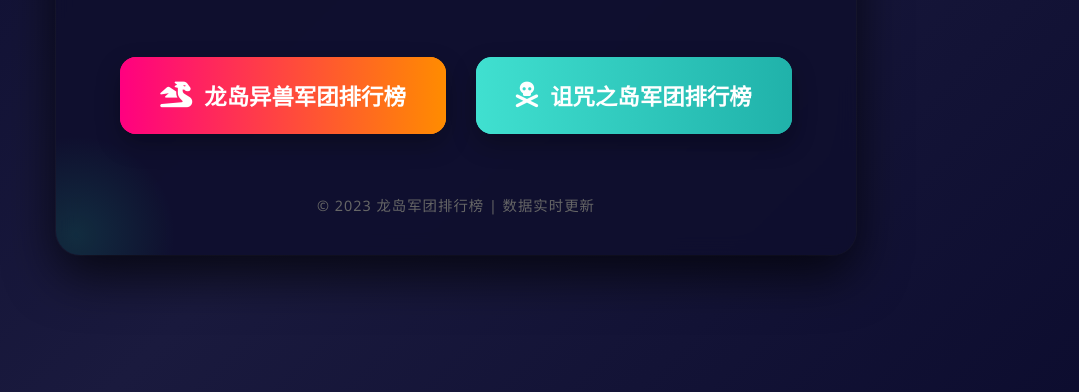
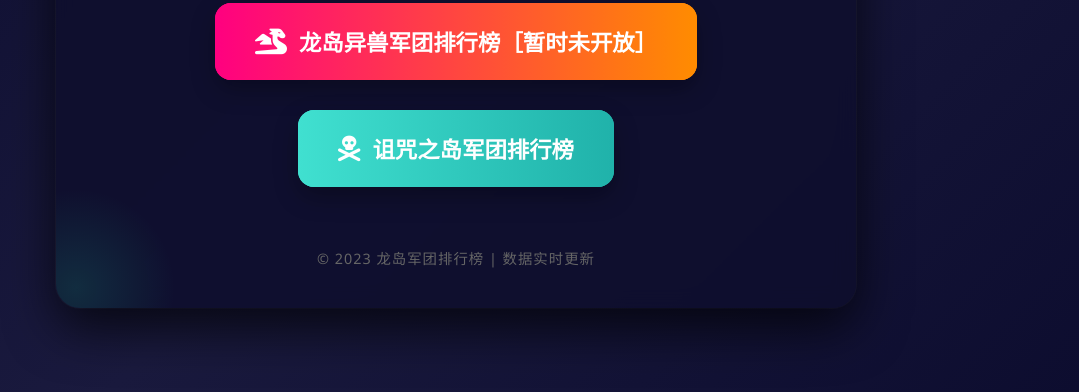
Before and after one commit to nznb520/JTPHB, a plain HTML site: page index.html in a window 1280 px wide. Shown: the part 354-746 px from the top of the page, without its empty margins (184-1263 px from the left). Drawn offline with Linux system fonts and the light colour scheme.

Commit message:
Update button labels and links in index.html

```diff
--- a/index.html
+++ b/index.html
@@ -239,12 +239,12 @@
                 <!-- 在这里修改跳转链接：将 href="#" 替换为您的实际网址 -->
                 <a href="https://example.com/dragon-island" class="gradient-btn btn-dragon">
                     <i class="fas fa-dragon btn-icon"></i>
-                    <span>龙岛异兽军团排行榜</span>
+                    <span>龙岛异兽军团排行榜［暂时未开放］</span>
                 </a>
 
                 <!-- 第二个按钮 - 诅咒之岛军团排行榜 -->
                 <!-- 在这里修改跳转链接：将 href="#" 替换为您的实际网址 -->
-                <a href="https://example.com/cursed-island" class="gradient-btn btn-curse">
+                <a href="http://m.webcats.cn/bx/135919/76019" class="gradient-btn btn-curse">
                     <i class="fas fa-skull-crossbones btn-icon"></i>
                     <span>诅咒之岛军团排行榜</span>
                 </a>
```
